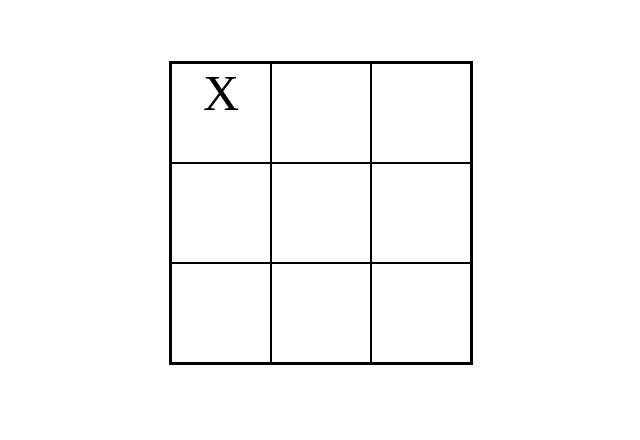
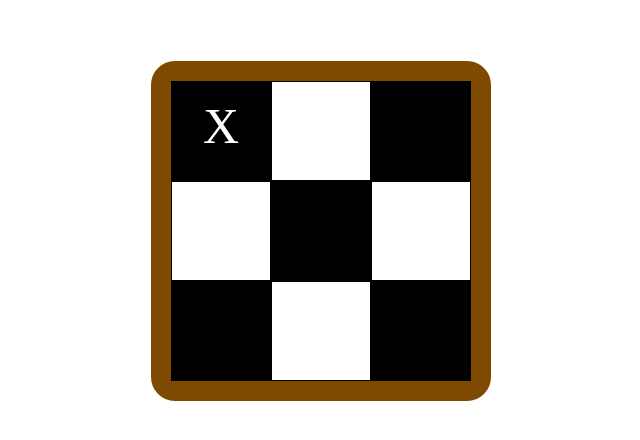
Before and after one commit to Reddyveerendra/Tic-Tac-Toe, a plain HTML site: page index.html in a window 1280 px wide. Both pictures are taken after a click on the element 540 px from the left and 217 px from the top of the page. Shown: the part 104-544 px from the top of the page, without its empty margins (319-959 px from the left). Drawn offline with Linux system fonts and the light colour scheme.

Commit message:
error correction

```diff
--- a/script.js
+++ b/script.js
@@ -7,6 +7,14 @@ function createLayout() {
         cell.className = "cell";
         cell.id = `${i}`
         layout.appendChild(cell);
+        if (i % 2 != 0) {
+            cell.style.background = "white";
+            cell.style.color = "black";
+        }
+        else {
+            cell.style.background = "black";
+            cell.style.color = "white";
+        }
     }
     const cells = document.querySelectorAll(".cell");
     cells.forEach(cell => cell.addEventListener("click", handleClick));
@@ -24,10 +32,23 @@ function handleClick(e) {
         arr[parseInt(e.target.id)] = "O";
     }
     console.log(arr);
-    if (n == 8) {
+    n += 1;
+    if (((((arr[0] == "O" && (arr[3] == "O" && arr[6] == "O")) || (arr[1] == "O" && (arr[4] == "O" && arr[7] == "O"))) || (arr[2] == "O" && (arr[5] == "O" && arr[8] == "O"))) || (((arr[0] == "O" && (arr[1] == "O" && arr[2] == "O")) || (arr[3] == "O" && (arr[4] == "O" && arr[5] == "O"))) || (arr[8] == "O" && (arr[7] == "O" && arr[6] == "O")))) || ((arr[0] == "O" && (arr[4] == "O" && arr[8] == "O")) || (arr[2] == "O" && (arr[4] == "O" && arr[6] == "O")))) {
+        alert("Player 2 won the match")
         restart();
     }
-    n += 1;
+    else if ((((arr[0] == "X" && (arr[3] == "X" && arr[6] == "X")) || (arr[1] == "X" && (arr[4] == "X" && arr[7] == "X")) || (arr[2] == "X" && (arr[5] == "X" && arr[8] == "X"))) || (((arr[0] == "X" && (arr[1] == "X" && arr[2] == "X")) || (arr[3] == "X" && (arr[4] == "X" && arr[5] == "X"))) || (arr[8] == "X" && (arr[7] == "X" && arr[6] == "X")))) || ((arr[0] == "X" && (arr[4] == "X" && arr[8] == "X")) || (arr[2] == "X" && (arr[4] == "X" && arr[6] == "X")))) {
+        alert("Player 1 won the match");
+        restart();
+    }
+    else {
+        console.log("no");
+    }
+    if (n == 9) {
+        alert("Draw match")
+        restart();
+    }
+    console.log(n)
 }
 function restart() {
     while (layout.firstElementChild) {
--- a/style.css
+++ b/style.css
@@ -12,13 +12,14 @@ h1 {
   grid-template-rows: 1fr 1fr 1fr;
   height: 300px;
   width: 300px;
-  border: 2px solid black;
+  border: 20px solid #7e4900;
   margin-left: auto;
   margin-right: auto;
+  border-radius: 24px;
 }
 .cell {
   border: 1px solid black;
   font-size: 50px;
   text-align: center;
-  padding: auto;
+  padding-top: 15%;
 }
```
Also changed, not shown: index.html (+0 -2 lines).
